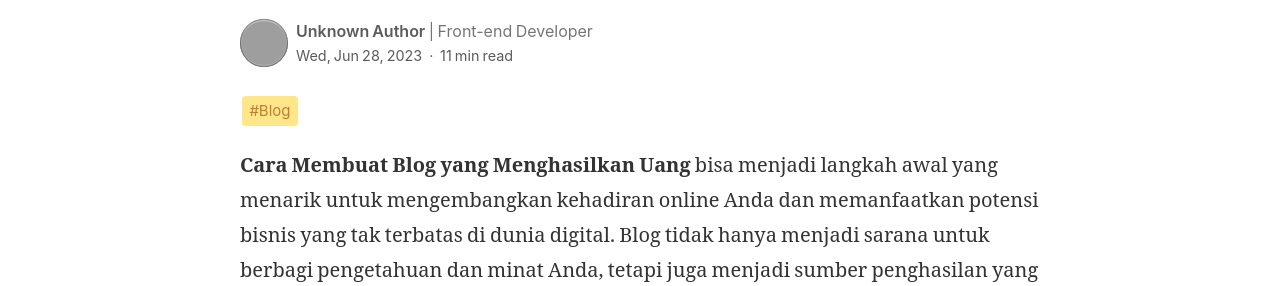
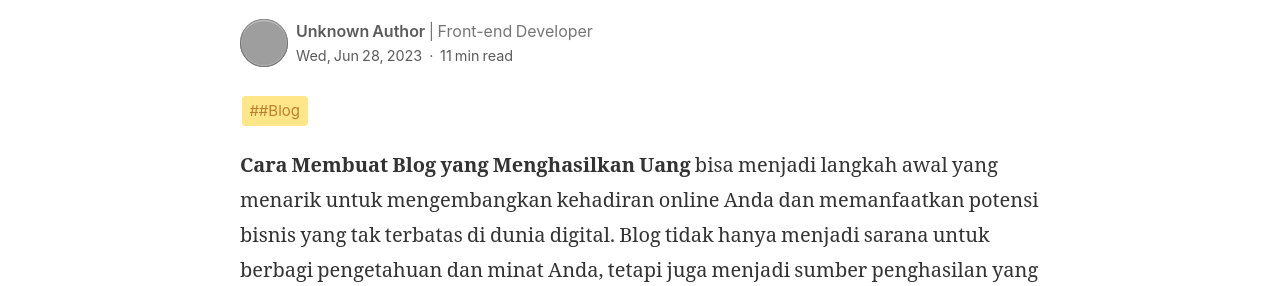
Before and after one commit to ikuakune/ikuakune.github.io, a Jekyll site: the page built from _posts/2023-06-28-cara-membuat-blog-yang-menghasilkan-uang.md, in a window 1280 px wide and 900 px high. Shown: the part 226-512 px from the top of the window. Built offline with Jekyll 4.4.1, drawn with Linux system fonts in a browser that asks for light colours; grey boxes are pictures that could not be loaded.

```diff
--- a/_posts/2023-06-28-cara-membuat-blog-yang-menghasilkan-uang.md
+++ b/_posts/2023-06-28-cara-membuat-blog-yang-menghasilkan-uang.md
@@ -3,7 +3,7 @@ layout: post
 title: Cara Membuat Blog yang Menghasilkan Uang
 date: 2023-06-28T18:14:54.035Z
 image: /images/cara-membuat-blog-yang-menghasilkan-uang.webp
-tags: Blog
+tags: "#Blog"
 ---
 **Cara Membuat Blog yang Menghasilkan Uang** bisa menjadi langkah awal yang menarik untuk mengembangkan kehadiran online Anda dan memanfaatkan potensi bisnis yang tak terbatas di dunia digital. Blog tidak hanya menjadi sarana untuk berbagi pengetahuan dan minat Anda, tetapi juga menjadi sumber penghasilan yang menarik. Dalam artikel ini, kami akan membahas **langkah-langkah penting** dalam **membuat blog yang menghasilkan uang** secara detail.
 
```
